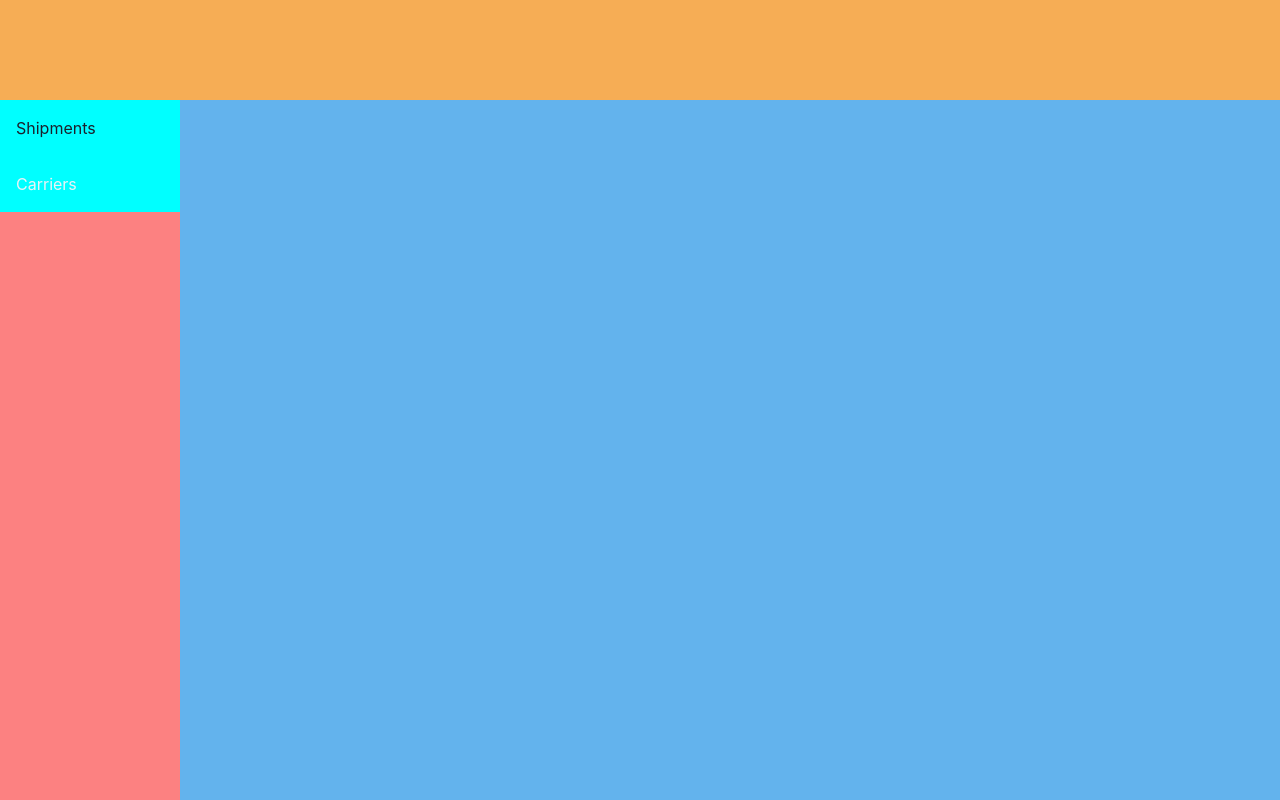
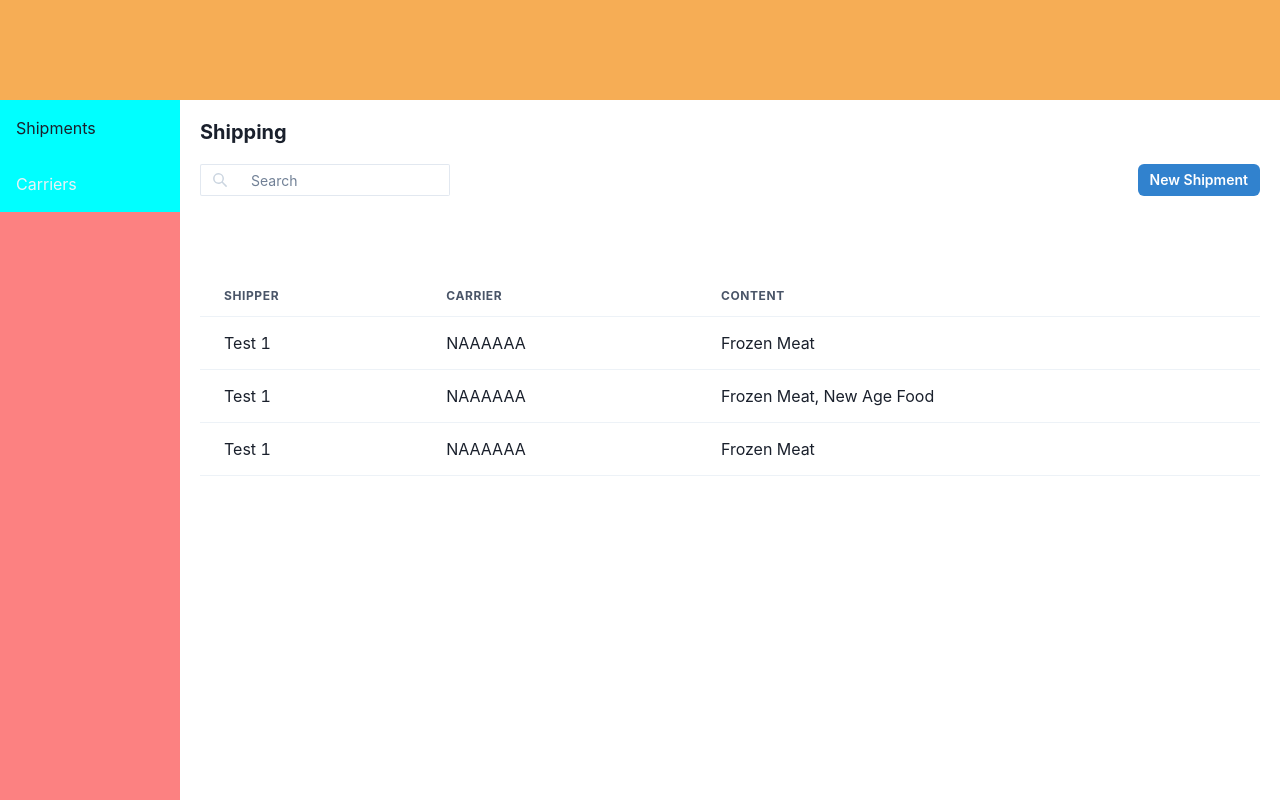
Before and after one commit to pauljoy06/chaine-demo, a React (Create React App) app: page / in a window 1280 px wide. Built offline with nearby package versions, Linux system fonts and the light colour scheme.

Commit message:
Add basic shipments page and new components

```diff
--- a/package.json
+++ b/package.json
@@ -3,6 +3,7 @@
   "version": "0.1.0",
   "private": true,
   "dependencies": {
+    "@chakra-ui/icons": "^2.1.1",
     "@chakra-ui/react": "^2.8.2",
     "@emotion/react": "^11.11.4",
     "@emotion/styled": "^11.11.5",
--- a/src/App.tsx
+++ b/src/App.tsx
@@ -1,29 +1,24 @@
+import * as React from "react"
+import { BrowserRouter as Router, Routes, Route } from 'react-router-dom';
 import {
   ChakraProvider,
-  Grid,
+  // Grid,
   // theme,
-  GridItem,
+  // GridItem,
 } from "@chakra-ui/react"
 
-import Sidebar from "./components/sidebar"
+import ShipmentsPage from "./shipments";
+
 import customTheme from "./theme"
 
-export const App = () => (
+export const App: React.FC = () => (
   <ChakraProvider theme={customTheme}>
-    <Grid
-     templateAreas={`
-        "header         header"
-        "sidebar        main"
-      `}
-      gridTemplateRows={'100px   calc(100vh - 100px)'}
-      gridTemplateColumns={'180px   1fr'}
-    >
-      <GridItem area={'header'} bg='orange.300'>
-      </GridItem>
-      <GridItem area={'sidebar'} bg='red.300'>
-        <Sidebar />
-      </GridItem>
-      <GridItem area={'main'} bg='blue.300'></GridItem>
-    </Grid>
+    <Router>
+      <Routes>
+        <Route path='/' element={<ShipmentsPage />} />
+        <Route path='/shipments' element={<ShipmentsPage />} />
+        {/* <Route path='/' element={<CarriersPage />} /> */}
+      </Routes>
+    </Router>
   </ChakraProvider>
 )
--- a/src/components/sidebar.tsx
+++ b/src/components/sidebar.tsx
@@ -1,13 +1,17 @@
 import * as React from "react"
+import { Link } from 'react-router-dom';
+
 import { Box } from "@chakra-ui/react"
 
 const Sidebar: React.FC = () => {
 
 
     return <div className='sidebar'>
-        <Box bg='cyan' w='100%' p={4} color='black.100'>
-            Shipments
-        </Box>
+        <Link to={'/shipments'}>
+            <Box bg='cyan' w='100%' p={4} color='black.100'>
+                Shipments
+            </Box>
+        </Link>
         <Box bg='cyan' w='100%' p={4} color='gray.100'>
             Carriers
         </Box>
--- /dev/null
+++ b/src/shipments/index.tsx
@@ -0,0 +1,93 @@
+import * as React from "react"
+import {
+    Box,
+    Grid,
+    // theme,
+    GridItem,
+    Heading,
+
+    Input,
+    InputGroup,
+    InputLeftAddon,
+    Button,
+    Flex,
+    Spacer,
+    Table,
+    TableContainer,
+    Tbody,
+    Td,
+    Th,
+    Thead,
+    Tr,
+} from "@chakra-ui/react"
+import { SearchIcon } from "@chakra-ui/icons"
+
+import Sidebar from "../components/sidebar"
+import { Link } from "react-router-dom"
+
+const ShipmentsPage: React.FC = () => {
+
+
+    return <div className='shipments-page'>
+        <Grid
+            templateAreas={`
+                "header         header"
+                "sidebar        main"
+            `}
+            gridTemplateRows={'100px   calc(100vh - 100px)'}
+            gridTemplateColumns={'180px   1fr'}
+        >
+            <GridItem area={'header'} bg='orange.300'>
+            </GridItem>
+            <GridItem area={'sidebar'} bg='red.300'>
+                <Sidebar />
+            </GridItem>
+            <GridItem area={'main'}>
+                <Box pl={5} pt={5}>
+                    <Heading as='h6' size='md'>Shipping</Heading>
+                </Box>
+                <Flex className='page-top-row' pl={5} pt={5} pr={5}>
+                    <InputGroup size='sm' maxW='250'>
+                        <InputLeftAddon bg='white' pointerEvents='none'>
+                            <SearchIcon color='gray.300' />
+                        </InputLeftAddon>
+                        <Input placeholder='Search' borderLeft={0} />
+                    </InputGroup>
+                    <Spacer />
+                    {/* TODO: Add the filter for Shipments*/}
+                    <Button as={Link} to='/shipments/create' colorScheme='blue' size='sm'>New Shipment</Button>
+                </Flex>
+                <TableContainer pt='20' pl='5' pr='5' pb='10'>
+                    <Table variant='simple'>
+                        <Thead>
+                            <Tr>
+                                <Th>Shipper</Th>
+                                <Th>Carrier</Th>
+                                <Th>Content</Th>
+                            </Tr>
+                        </Thead>
+                        <Tbody>
+                            <Tr>
+                                <Td>Test 1</Td>
+                                <Td> NAAAAAA</Td>
+                                <Td>Frozen Meat</Td>
+                            </Tr>
+                            <Tr>
+                                <Td>Test 1</Td>
+                                <Td> NAAAAAA</Td>
+                                <Td>Frozen Meat, New Age Food</Td>
+                            </Tr>
+                            <Tr>
+                                <Td>Test 1</Td>
+                                <Td> NAAAAAA</Td>
+                                <Td>Frozen Meat</Td>
+                            </Tr>
+                        </Tbody>
+                    </Table>
+                </TableContainer>
+            </GridItem>
+        </Grid>
+    </div>
+}
+
+export default ShipmentsPage;
```
Also changed, not shown: src/components/index.js (added), 1 other file (tests, documents, lock files or other folders).
